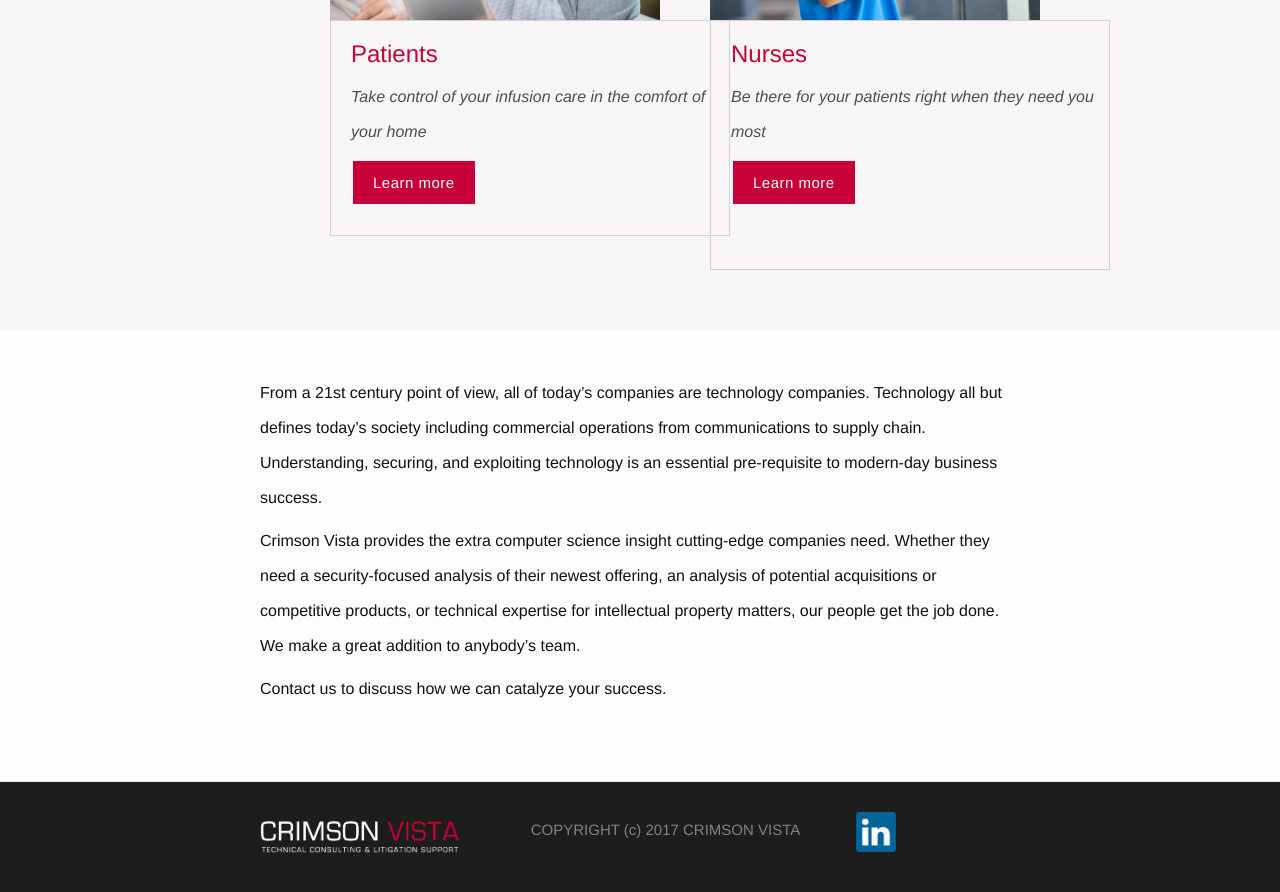
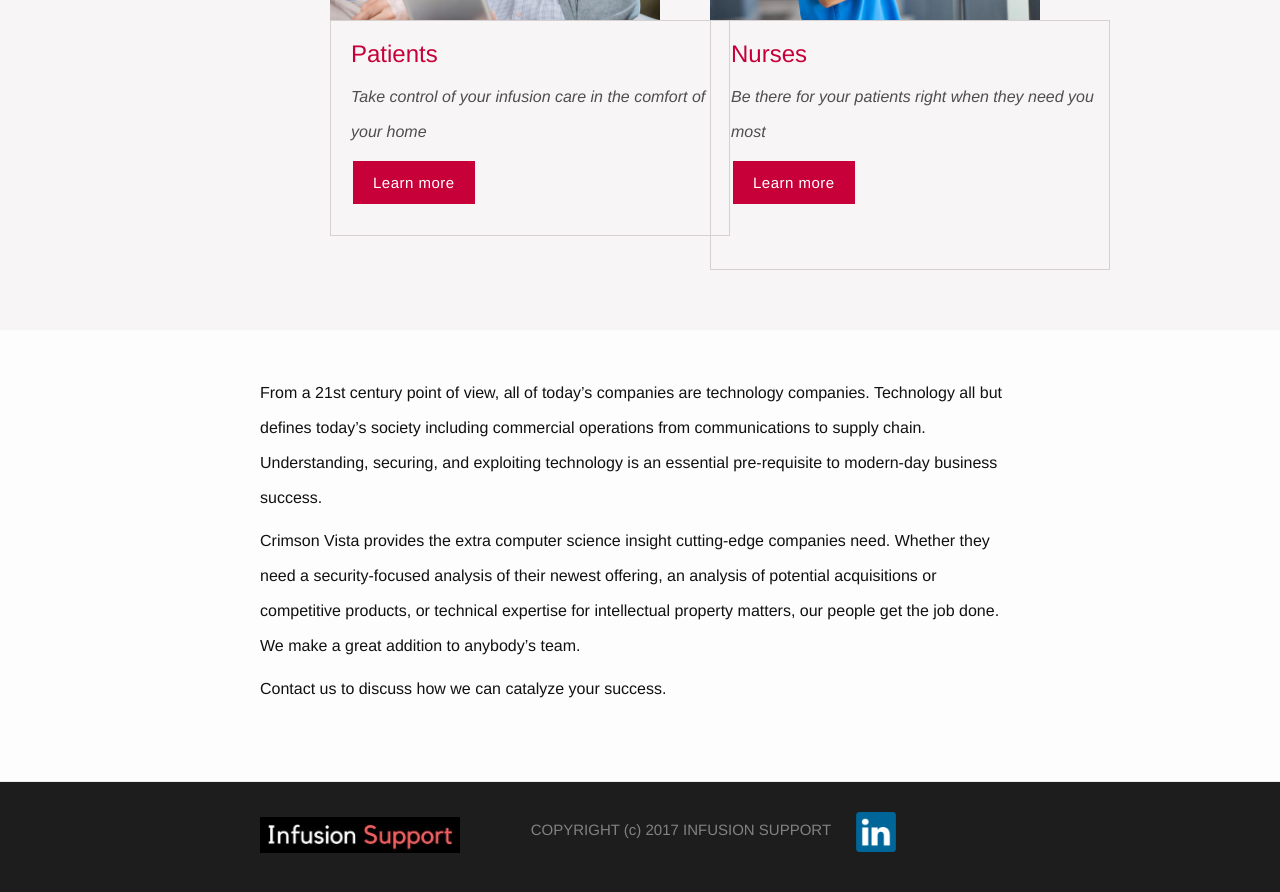
Before and after one commit to vezenwa/vezenwa.github.io, a Jekyll site: the page built from index.md, in a window 1280 px wide and 900 px high, scrolled down 1090 px. Shown: the top 892 px of the window. Built offline with Jekyll 4.4.1, drawn with Linux system fonts in a browser that asks for light colours.

Commit message:
Update footer.html

```diff
--- a/_includes/footer.html
+++ b/_includes/footer.html
@@ -9,7 +9,7 @@
     <div class="footer-col-wrapper">
       <div class="footer-col footer-col-1">
 
-        <a class="footer-heading" href="{{ "/" | relative_url }}"><img src="/images/white-logo.png" width="200" alt="Crimson Vista logo"></a>
+        <a class="footer-heading" href="{{ "/" | relative_url }}"><img src="/images/title.jpg" width="200" alt="Infusion Support logo"></a>
             <!--
         <ul class="contact-list">
             <li>
@@ -28,14 +28,14 @@
       </div>
 
       <div class="footer-col footer-col-2">
-        <p>COPYRIGHT (c) 2017 CRIMSON VISTA</p>
+        <p>COPYRIGHT (c) 2017 INFUSION SUPPORT</p>
 
       </div>
 
       <div class="footer-col footer-col-3">
         <!--  <p>{{ site.description | escape }}</p> -->
 
-         <a href="https://www.linkedin.com/company-beta/10593288/">
+         <a href="https://www.linkedin.com/in/valentine-ezenwa-a5336072/">
             <img src="/images/linkedin.png" width="40">
         </a>
         <!--
```
